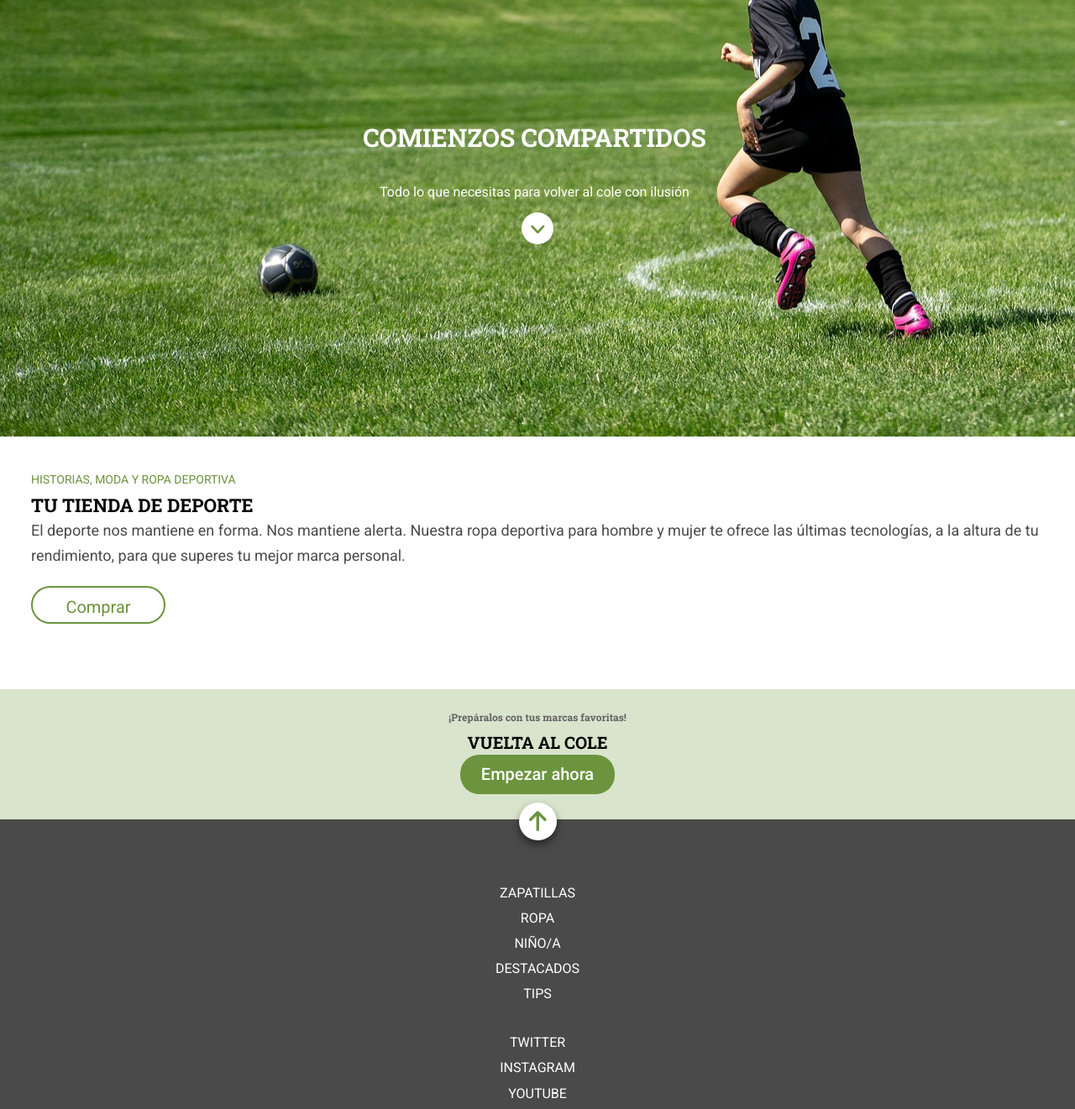
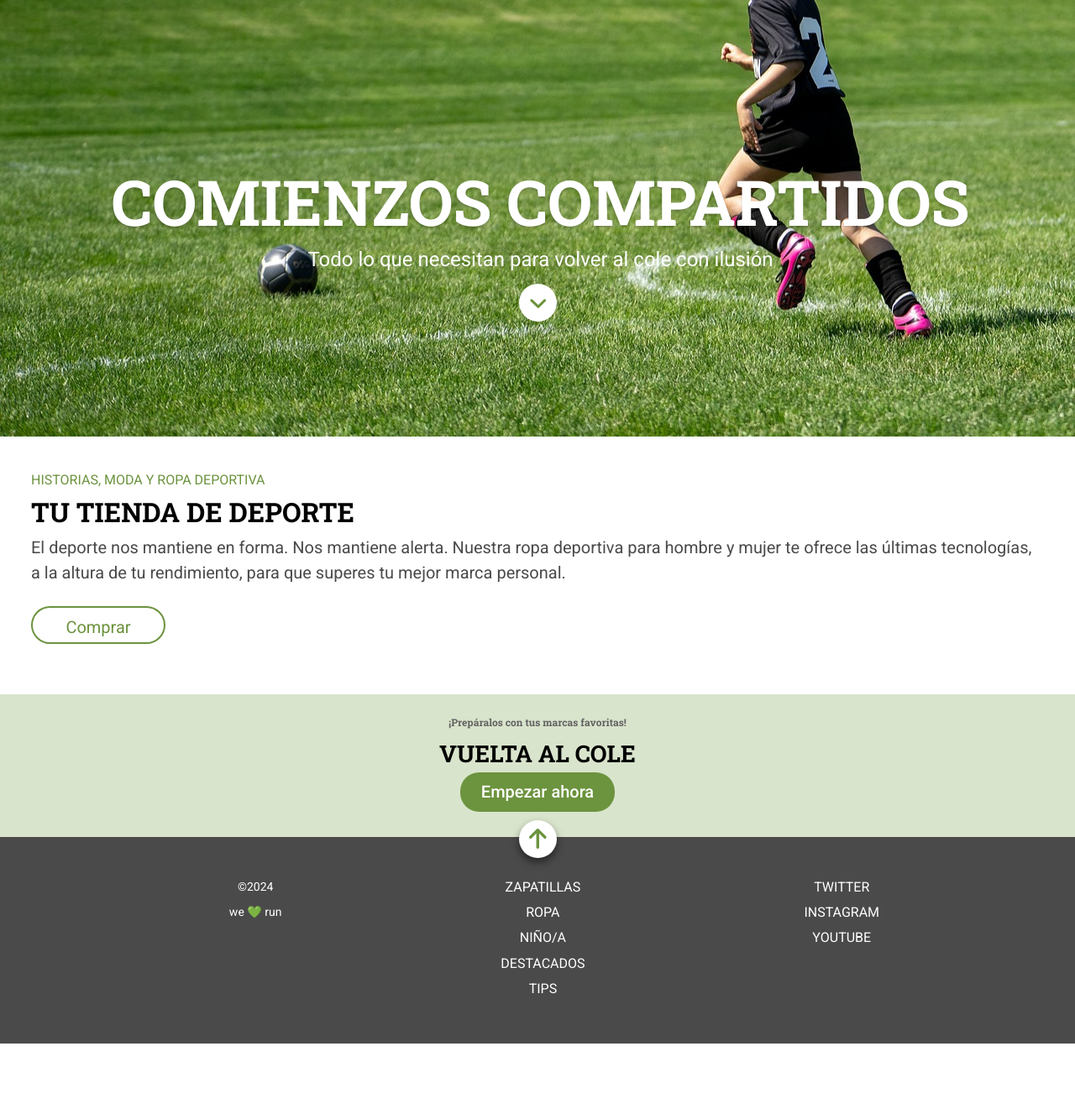
Before and after one commit to MelsCrest/kids-shop, a website built with Vite: page src/index.html in a window 1280 px wide. Shown: the part 280-1601 px from the top of the page at 84% size. After the commit the page ends 1523 px from the top, so only its background shows below. Built offline with nearby package versions, Linux system fonts and the light colour scheme.

Commit message:
tablet mediaqueries

```diff
--- a/src/partials/footer.html
+++ b/src/partials/footer.html
@@ -2,24 +2,26 @@
     <nav class="footer_img">
         <a href="#hero"><img class="footer_img-link" src="/images/ico-arrow.svg" alt="flecha hacia arriba"></a>
     </nav>
-    <nav class="footer_links">
+    <section class="footer_flex">
+        <nav class="footer_flex-links">
             <ul class="list">
-            <li><a class="links" href="https://adalab.es/">ZAPATILLAS</a></li>
-            <li><a class="links" href="https://adalab.es/">ROPA</a></li>
-            <li><a class="links" href="https://adalab.es/">NIÑO/A</a></li>
-            <li><a class="links" href="https://adalab.es/">DESTACADOS</a></li>
-            <li><a class="links" href="https://adalab.es/">TIPS</a></li>
+                <li><a class="links" href="https://adalab.es/" target="_blank">ZAPATILLAS</a></li>
+                <li><a class="links" href="https://adalab.es/" target="_blank">ROPA</a></li>
+                <li><a class="links" href="https://adalab.es/" target="_blank">NIÑO/A</a></li>
+                <li><a class="links" href="https://adalab.es/" target="_blank">DESTACADOS</a></li>
+                <li><a class="links" href="https://adalab.es/" target="_blank">TIPS</a></li>
             </ul>
         </nav>
-    <nav class="footer_links">
+        <nav class="footer_flex-links">
             <ul class="list">
-            <li><a class="links" href="https://adalab.es/">TWITTER</a></li>
-            <li><a class="links" href="https://adalab.es/">INSTAGRAM</a></li>
-            <li><a class="links" href="https://adalab.es/">YOUTUBE</a></li>
+                <li><a class="links" href="https://adalab.es/" target="_blank">TWITTER</a></li>
+                <li><a class="links" href="https://adalab.es/" target="_blank">INSTAGRAM</a></li>
+                <li><a class="links" href="https://adalab.es/" target="_blank">YOUTUBE</a></li>
             </ul>
         </nav>
-    <section class="footer_copy">
+        <section class="footer_flex-copy">
             <p>&copy;2024</p>
             <p>we 💚 run</p>
         </section>
+    </section>
 </footer>
--- a/src/partials/header.html
+++ b/src/partials/header.html
@@ -6,7 +6,7 @@
     </nav>
     <article class="header_article">
         <h1 class="header_article-title">COMIENZOS COMPARTIDOS</h1>
-        <p class="header_article-text">Todo lo que necesitas para volver al cole con ilusión</p>
+        <p class="header_article-text">Todo lo que necesitan para volver al cole con ilusión</p>
     </article>
     <nav class="header_arrow">
         <a href="#school"><img class="arrow_img" src="/images/ico-scroll-down.svg" alt="flecha hacia abajo"></a>
--- a/src/scss/layout/_article.scss
+++ b/src/scss/layout/_article.scss
@@ -1,20 +1,34 @@
 .article{
-    padding:37px;
+    padding:34px 13px 30px 13px;
     display: flex;
     flex-direction: column;
     justify-content: flex-start;
+
+    @media (width>768px) {
+        padding:37px 39px 60px 37px;
+    }
 
     &_title{
         color: var(--principal-color);
         font-size:1.4rem;
         line-height: 2.14;
         font-family: "Roboto", sans-serif;
+
+        @media (width>768px) {
+            font-size:1.6rem;
+            line-height: 1.88;
+        }
     }
         &_intro-title{
             font-size: 2.2rem;
             font-weight: bold;
             line-height: 1.36;
             color: black;
+
+            @media (width>768px) {
+                font-size:3.2rem;
+                line-height: 1.41;
+            }
         }
 
         &_intro-text{
@@ -22,6 +36,12 @@
             line-height: 1.67;
             color: #4a4a4a;
             font-family: "Roboto", sans-serif;
+
+            @media (width>768px) {
+                font-size:2rem;
+                line-height: 1.5;
+                padding-top: 5px;
+            }
         }
     &_button{
         border-radius: 22.5px;
@@ -32,8 +52,12 @@
         border: 2px solid var(--principal-color);
         font-size: 2rem;
         line-height: 2.25;
-        margin-top: 21px;
-        margin-bottom: 41px;
+        margin-top: 40px;
         font-family: "Roboto", sans-serif;
+
+        @media (width>768px) {
+            margin-top: 25px;
+        }
     }
+
 }
--- a/src/scss/layout/_cards.scss
+++ b/src/scss/layout/_cards.scss
@@ -10,6 +10,10 @@
         box-shadow: 0px 10px 10px 0px rgba(0,0,0,0.4);
         -moz-box-shadow: 0px 10px 10px 0px rgba(0,0,0,0.4);
         box-shadow: 0px 10px 10px 0px rgba(0,0,0,0.4);
+
+        @media (width>768px){
+            width: 20%;
+        }
     }
 
     &_title{
@@ -17,5 +21,10 @@
         font-weight: bold;
         line-height: 2.14;
         color: black;
+
+        @media (width>768px) {
+            font-size: 1.8rem;
+            line-height: 1.67;
+        }
     }
 }
--- a/src/scss/layout/_footer.scss
+++ b/src/scss/layout/_footer.scss
@@ -1,10 +1,6 @@
 .footer{
     background-color: var(--color-footer-bg);
     font-family: "Roboto Slab", serif;
-    display: flex;
-    flex-direction: column;
-    align-items: center;
-    gap: 28px;
 
     &_img{
         position: relative;
@@ -16,6 +12,7 @@
         box-shadow: 0px 5px 10px 0px rgba(0,0,0,0.5);
         -moz-box-shadow: 0px 5px 10px 0px rgba(0,0,0,0.5);
         box-shadow: 0px 5px 10px 0px rgba(0,0,0,0.5);
+        margin: auto;
 
         &-link{
             position:absolute;
@@ -25,15 +22,35 @@
         }
     }
 
-    &_copy{
+    &_flex{
+        display: flex;
+        flex-direction: column;
+        align-items: center;
+        gap: 28px;
+
+        @media (width>768px) {
+            flex-direction: row;
+            justify-content: space-evenly;
+            align-items: flex-start;
+            padding-left: 40px;
+            padding-bottom: 50px;
+        }
+
+        &-copy{
             color: white;
             font-family: "Roboto", sans-serif;
             font-size: 1.4rem;
             line-height: 2.14;
             margin-bottom: 33.5px;
             text-align: center;
+
+            @media (width>768px) {
+                order:-1;
             }
         }
+    }
+}
+
 .list{
     text-align: center;
 }
--- a/src/scss/layout/_header.scss
+++ b/src/scss/layout/_header.scss
@@ -23,11 +23,18 @@ header{
     display: flex;
     flex-direction: column;
     align-items: center;
-    padding-top: 419px;
-    gap: 30px;
+    padding-top: 390px;
+    gap: 20px;
     padding-left: 35px;
     padding-right: 42px;
     padding-bottom: 15px;
+
+    @media (width>768px) {
+        gap: 5px;
+        padding-top: 470px;
+        padding-left: 43px;
+        padding-right: 36px;
+    }
 }
 
 .header_article-title{
@@ -36,6 +43,12 @@ header{
     color: white;
     line-height: 1.67;
     text-align: center;
+    text-shadow: 0 2px 3px rgba(0, 0, 0, 0.2);
+
+    @media (width>768px) {
+        font-size: 7.5rem;
+        line-height: 1.33;
+    }
 }
 
 .header_article-text{
@@ -45,6 +58,11 @@ header{
     color: white;
     font-family: "Roboto", sans-serif;
 
+    @media (width>768px) {
+        font-size: 2.4rem;
+        line-height: 1.17;
+        padding: 0 190px;
+    }
 }
 .header_arrow{
     position: relative;
@@ -53,6 +71,11 @@ header{
     margin: auto;
     background-color: white;
     border-radius: 50%;
+
+    @media (width>768px) {
+        width: 45px;
+        height: 45px;
+    }
 }
 
 .arrow_img{
@@ -60,4 +83,10 @@ header{
     top:15px;
     left:11px;
     width:17px;
+
+    @media (width>768px) {
+        width:20px;
+        top:18px;
+        left:13px;
+    }
 }
--- a/src/scss/layout/_products.scss
+++ b/src/scss/layout/_products.scss
@@ -19,6 +19,12 @@
         font-size: 2rem;
         font-weight: bold;
         line-height: 1.5;
+
+        @media (width>768px) {
+            font-size: 2.8rem;
+            line-height: 1.61;
+            columns: 1fr 1fr 1fr;
+        }
     }
 
     &_button{
```
Lines whose indentation alone changed are shown as unchanged.
